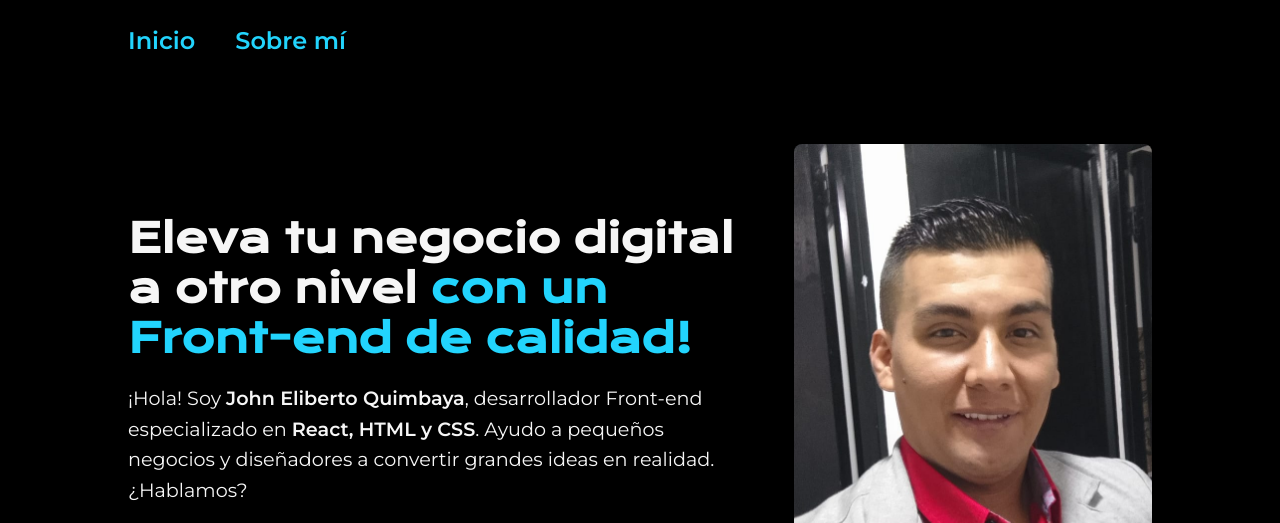
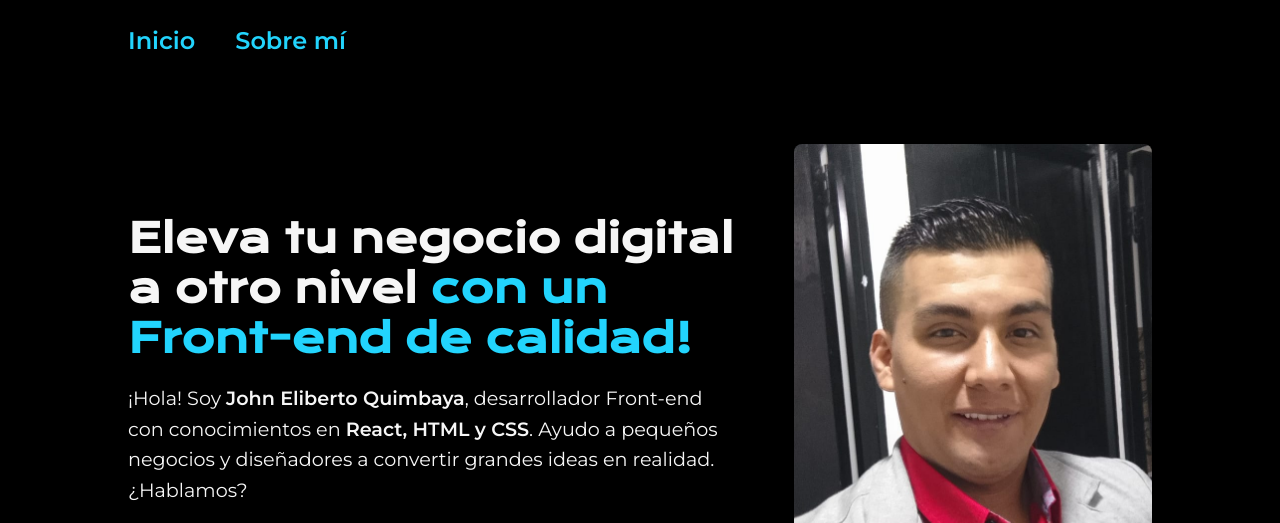
Before and after one commit to quimbaya17/portafolio, a plain HTML site: page index.html in a window 1280 px wide. Shown: the top 523 px of the page. Drawn offline with nearby package versions, Linux system fonts and the light colour scheme.

Commit message:
cambios de escritura

```diff
--- a/index.html
+++ b/index.html
@@ -37,7 +37,7 @@
 
             <!-- Descripción personal -->
             <p class="presentacion__contenido__texto">
-                ¡Hola! Soy <strong>John Eliberto Quimbaya</strong>, desarrollador Front-end especializado en <strong>React, HTML y CSS</strong>. Ayudo a pequeños negocios y diseñadores a convertir grandes ideas en realidad. ¿Hablamos?
+                ¡Hola! Soy <strong>John Eliberto Quimbaya</strong>, desarrollador Front-end con conocimientos en <strong>React, HTML y CSS</strong>. Ayudo a pequeños negocios y diseñadores a convertir grandes ideas en realidad. ¿Hablamos?
             </p>
 
             <!-- Enlaces a redes sociales -->
```
Also changed, not shown: about.html (+1 -1 lines).
